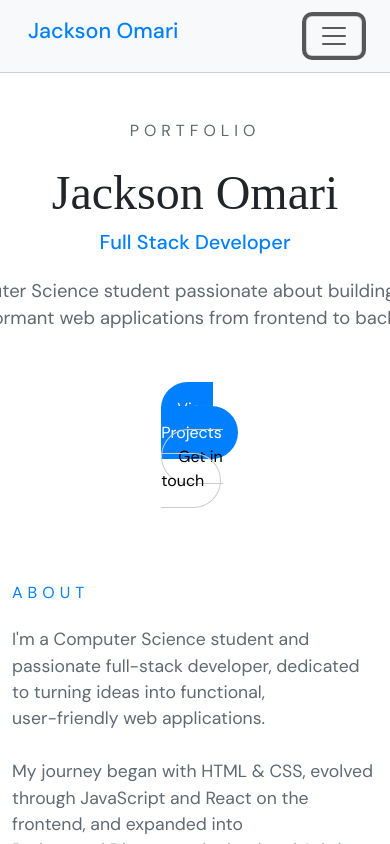
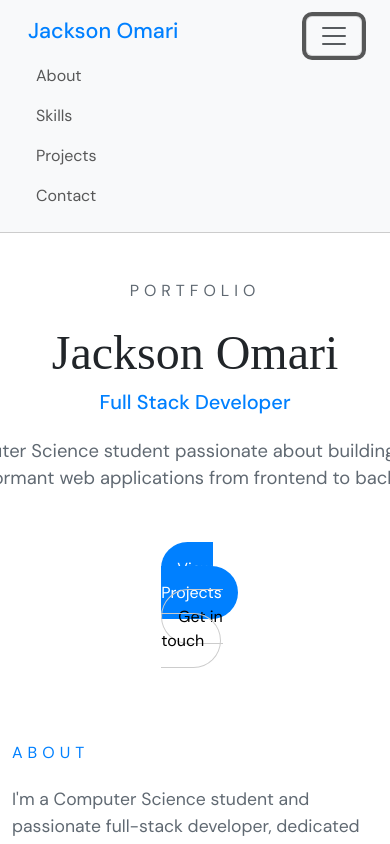
Before and after one commit to CodeOmari/Portfolio, a React (Vite) app: page / in a window 390 px wide. Both pictures are taken after a click on the button "Toggle navigation". Shown: the top 844 px of the page. Built offline with nearby package versions, Linux system fonts and the light colour scheme; a web font is replaced by a local one.

Commit message:
update navigation bar to a collpase on mboilde devices

```diff
--- a/src/components/navigation.jsx
+++ b/src/components/navigation.jsx
@@ -2,17 +2,16 @@
 
 export default function NavBar(){
     return (
-        <nav className="navbar navbar-expand-sm navbar-light bg-light sticky-top p-3 navigation-section">
-            <div className="container-fluid">
+        <nav class="navbar navbar-expand-sm navbar-light bg-light sticky-top p-3 navigation-section">
+            <div class="container-fluid">
                 <div className="name">
                     <h4>Jackson Omari</h4>
                 </div>
-                <button className="navbar-toggler" type="button" data-bs-toggle="collapse" data-bs-target="#mynavbar">
-                <span className="navbar-toggler-icon"></span>
+                <button class="navbar-toggler" type="button" data-bs-toggle="collapse" data-bs-target="#navbarNav" aria-controls="navbarNav" aria-expanded="false" aria-label="Toggle navigation">
+                <span class="navbar-toggler-icon"></span>
                 </button>
-
-                <div className="collapse navbar-collapse">
-                        <ul className="navbar-nav ms-auto">
+                <div class="collapse navbar-collapse" id="navbarNav">
+                    <ul className="navbar-nav ms-auto">
                             <li className="nav-item">
                             <a className="nav-link rounded-pill p-2" href="#about">About</a>
                             </li>
@@ -25,8 +24,8 @@
                             <li className="nav-item">
                             <a className="nav-link rounded-pill p-2" href="#contact">Contact</a>
                             </li>
-                        </ul>
-                    </div>
+                    </ul>
+                </div>
             </div>
         </nav>
     )
```
